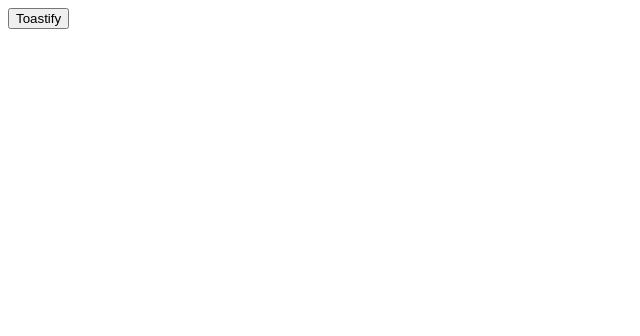
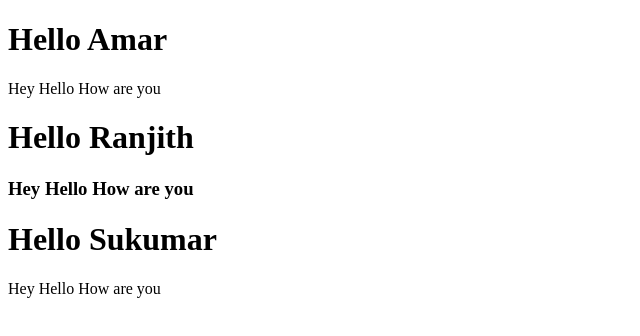
Before and after one commit to Amarpatel02/React-ViteProject1, a React (Vite) app: page / in a window 1280 px wide. Shown: the top 336 px of the page, without its empty margins (0-640 px from the left). Built offline with nearby package versions, Linux system fonts and the light colour scheme.

Commit message:
ChildProp

```diff
--- a/src/App.jsx
+++ b/src/App.jsx
@@ -5,45 +5,65 @@
 
 import Props, {UnOrder} from "./props/props.jsx"
 import { recipes } from "./data/data.js"
+
+import ChildProp from "./childProps/childProps.jsx"
 import {toast,ToastContainer} from "react-toastify"
 import 'react-toastify/dist/ReactToastify.css'
 
 // import {Card} from "./cards/card.jsx"
 
 
+function Calling(){
+   return(
+      <>
+      <ChildProp text="Amar">
+         Hey Hello How are you
+      </ChildProp>
+
+      <ChildProp text="Ranjith">
+         <h3>Hey Hello How are you</h3>
+      </ChildProp>
+
+      <ChildProp text="Sukumar">
+         Hey Hello How are you
+      </ChildProp>
+      </>
+   )
+
+}
 
 
-function Calling(){
-   let toastFunction=()=>{
-      toast("Basic toastify")
-      toast.info("Info Notification")
-      toast.success("success Notification")
-      toast.warning("waring Notification")
-      toast.error("error Notification");
+// function Calling(){
+//    let toastFunction=()=>{
+//       toast("Basic toastify")
+//       toast.info("Info Notification")
+//       toast.success("success Notification")
+//       toast.warning("waring Notification")
+//       toast.error("error Notification");
 
 
-      // toast("Basic hello",{position: toast. POSITION })
-      // toast.info("Info Notification")
-      // toast.success("success Notification")
-      // toast.warning("waring Notification")
-      // toast.error("error Notification")
+//       // toast("Basic hello",{position: toast. POSITION })
+//       // toast.info("Info Notification")
+//       // toast.success("success Notification")
+//       // toast.warning("waring Notification")
+//       // toast.error("error Notification")
 
-      toast("Basic hello", { position: toast.POSITION.TOP_RIGHT });
-      toast.info("Info Notification", { position: toast.POSITION.BOTTOM_LEFT });
-      toast.success("Success Notification", { position: toast.POSITION.TOP_CENTER });
-      toast.warning("Warning Notification", { position: toast.POSITION.BOTTOM_RIGHT });
-      toast.error("Error Notification", { position: toast.POSITION.BOTTOM_CENTER });
+//       toast("Basic hello", { position: toast.POSITION.TOP_RIGHT });
+//       toast.info("Info Notification", { position: toast.POSITION.BOTTOM_LEFT });
+//       toast.success("Success Notification", { position: toast.POSITION.TOP_CENTER });
+//       toast.warning("Warning Notification", { position: toast.POSITION.BOTTOM_RIGHT });
+//       toast.error("Error Notification", { position: toast.POSITION.BOTTOM_CENTER });
 
 
-   }
-   return(
-      <>
-      <button onClick={toastFunction}>Toastify</button>
-      <ToastContainer></ToastContainer>
+//    }
+//    return(
+//       <>
+//       <button onClick={toastFunction}>Toastify</button>
+//       <ToastContainer></ToastContainer>
 
-      </>
-   )
-}
+//       </>
+//    )
+// }
 
 
 
--- /dev/null
+++ b/src/childProps/childProps.jsx
@@ -0,0 +1,15 @@
+
+
+
+
+function ChildProp(props){
+    const{text,children}=props
+    return(
+        <>
+        <h1>Hello {text}</h1>
+        {children}
+        </>
+    )
+
+}
+export default ChildProp
```
